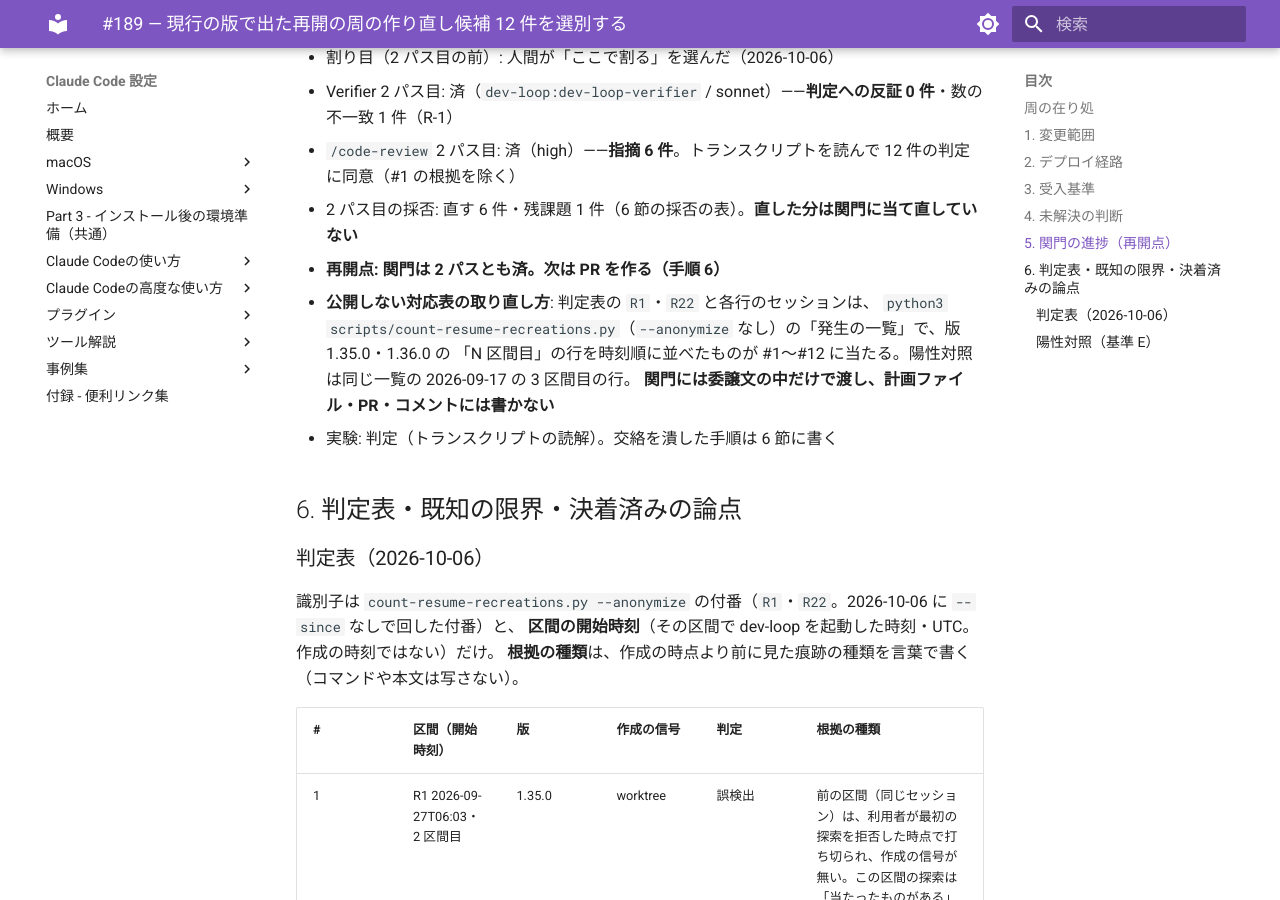
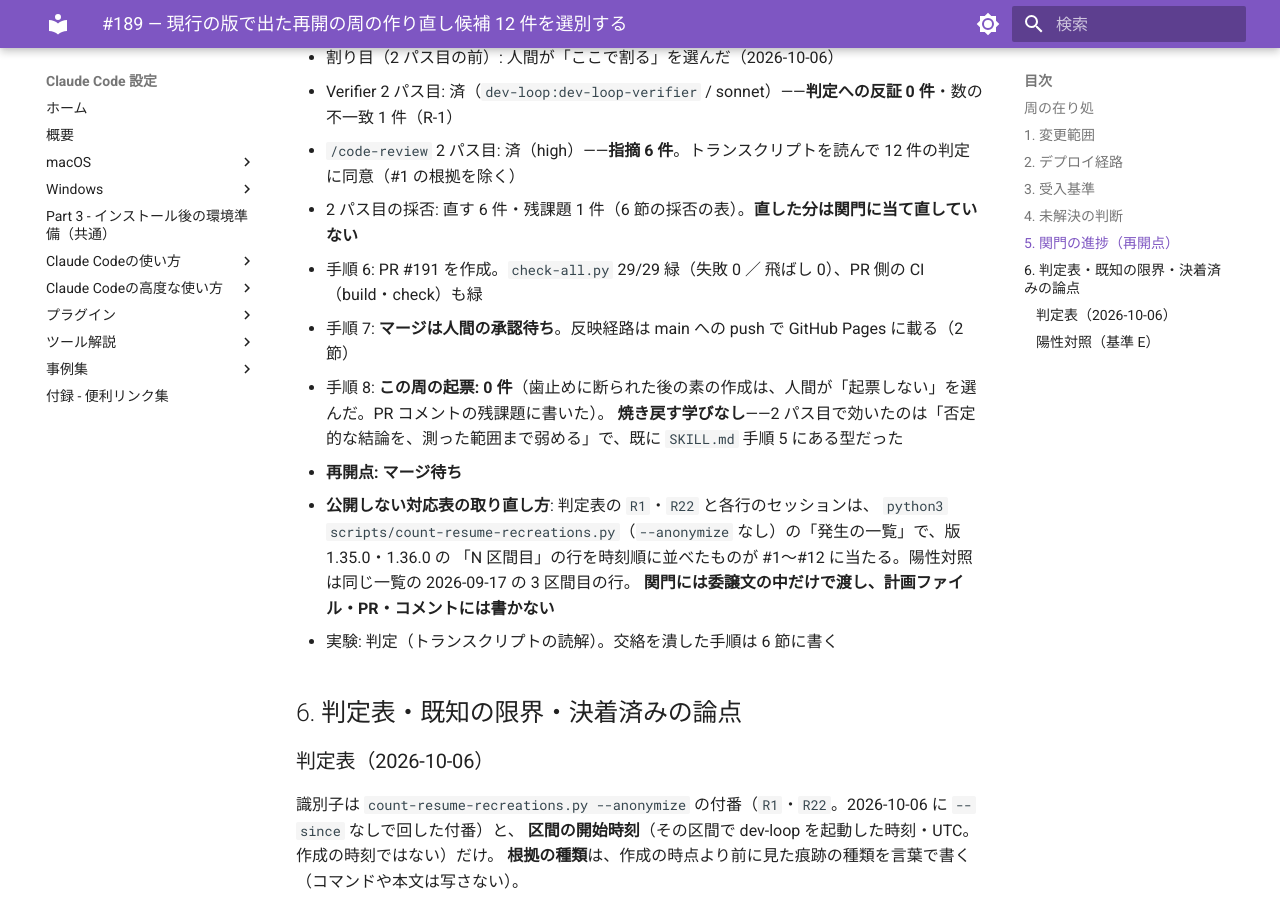
Before and after one commit to hdknr/claude-code-setup, an MkDocs documentation site: the page built from docs/plans/issue-189.md, in a window 1280 px wide and 900 px high, scrolled down 2382 px. Built offline with MkDocs 1.6.1 and Material for MkDocs 9.7.7, drawn with Linux system fonts in a browser that asks for light colours.

Commit message:
docs(plans): #189 の PR・起票 0 件・マージ待ちを記録
Co-Authored-By: Claude Opus 5.5 <noreply@anthropic.com>

```diff
--- a/docs/plans/issue-189.md
+++ b/docs/plans/issue-189.md
@@ -64,7 +64,11 @@
 - Verifier 2 パス目: 済（`dev-loop:dev-loop-verifier` / sonnet）——**判定への反証 0 件**・数の不一致 1 件（R-1）
 - `/code-review` 2 パス目: 済（high）——**指摘 6 件**。トランスクリプトを読んで 12 件の判定に同意（#1 の根拠を除く）
 - 2 パス目の採否: 直す 6 件・残課題 1 件（6 節の採否の表）。**直した分は関門に当て直していない**
-- **再開点: 関門は 2 パスとも済。次は PR を作る（手順 6）**
+- 手順 6: PR #191 を作成。`check-all.py` 29/29 緑（失敗 0 ／ 飛ばし 0）、PR 側の CI（build・check）も緑
+- 手順 7: **マージは人間の承認待ち**。反映経路は main への push で GitHub Pages に載る（2 節）
+- 手順 8: **この周の起票: 0 件**（歯止めに断られた後の素の作成は、人間が「起票しない」を選んだ。PR コメントの残課題に書いた）。
+  **焼き戻す学びなし**——2 パス目で効いたのは「否定的な結論を、測った範囲まで弱める」で、既に `SKILL.md` 手順 5 にある型だった
+- **再開点: マージ待ち**
 - **公開しない対応表の取り直し方**: 判定表の `R1`・`R22` と各行のセッションは、
   `python3 scripts/count-resume-recreations.py`（`--anonymize` なし）の「発生の一覧」で、版 1.35.0・1.36.0 の
   「N 区間目」の行を時刻順に並べたものが #1〜#12 に当たる。陽性対照は同じ一覧の 2026-09-17 の 3 区間目の行。
```
